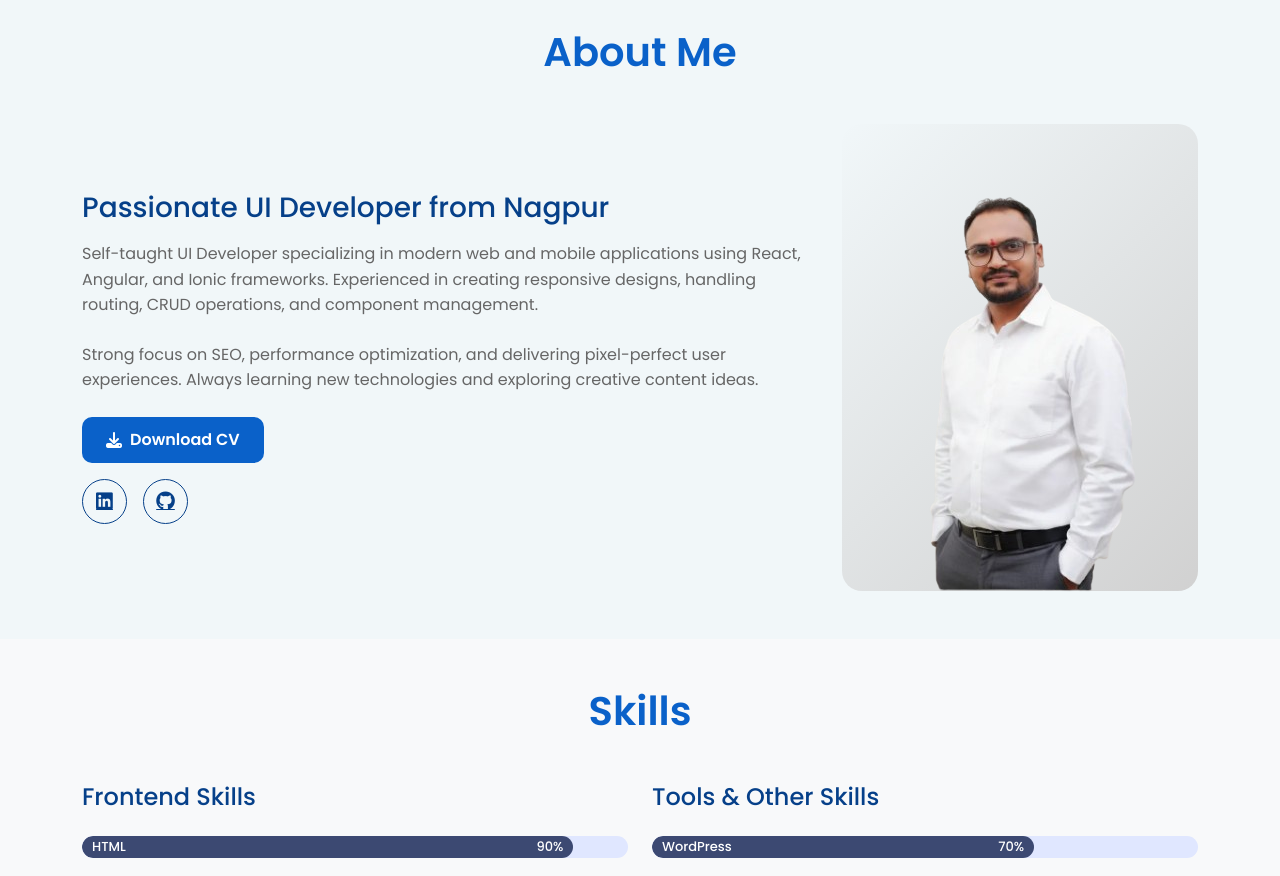
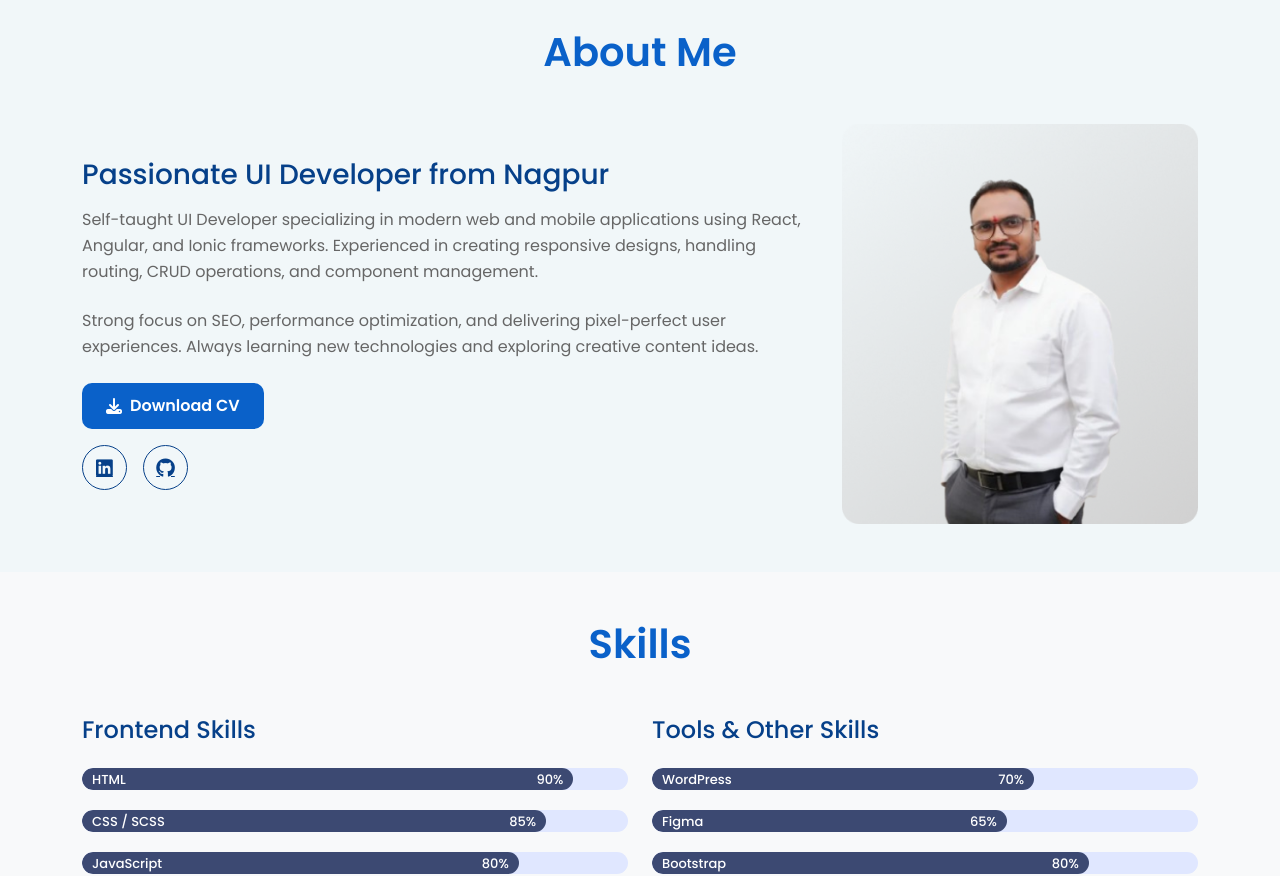
Before and after one commit to hbwebdesign/portfolio, a React (Create React App) app: page / in a window 1280 px wide. Shown: the part 820-1696 px from the top of the page. Built offline with nearby package versions, Linux system fonts and the light colour scheme.

Commit message:
added img

```diff
--- a/src/components/About.jsx
+++ b/src/components/About.jsx
@@ -1,5 +1,5 @@
 import React from 'react'
-import img1 from '../images/hemantbramhe.png'
+import img1 from '../images/hemantbrmahe-img.jpg'
 
 export default function About() {
 
--- a/src/index.css
+++ b/src/index.css
@@ -186,16 +186,6 @@
    transform: translateY(-3px);
  }
 
- .profile-img {
-   width: 100%;
-   height: 467px;
-   background: linear-gradient(135deg, #f1f7f9, #d1d1d1);
-   border-radius: 20px;
-   display: flex;
-   align-items: center;
-   justify-content: center;
-   color: var(--white);
- }
 
  /* Skills */
  .category-title {
@@ -440,7 +430,5 @@
      padding-right: 1rem;
    }
 
-   .profile-img {
-     height: 400px;
-   }
+
  }
```
Also changed, not shown: src/images/hemantbrmahe-img.jpg (added).
